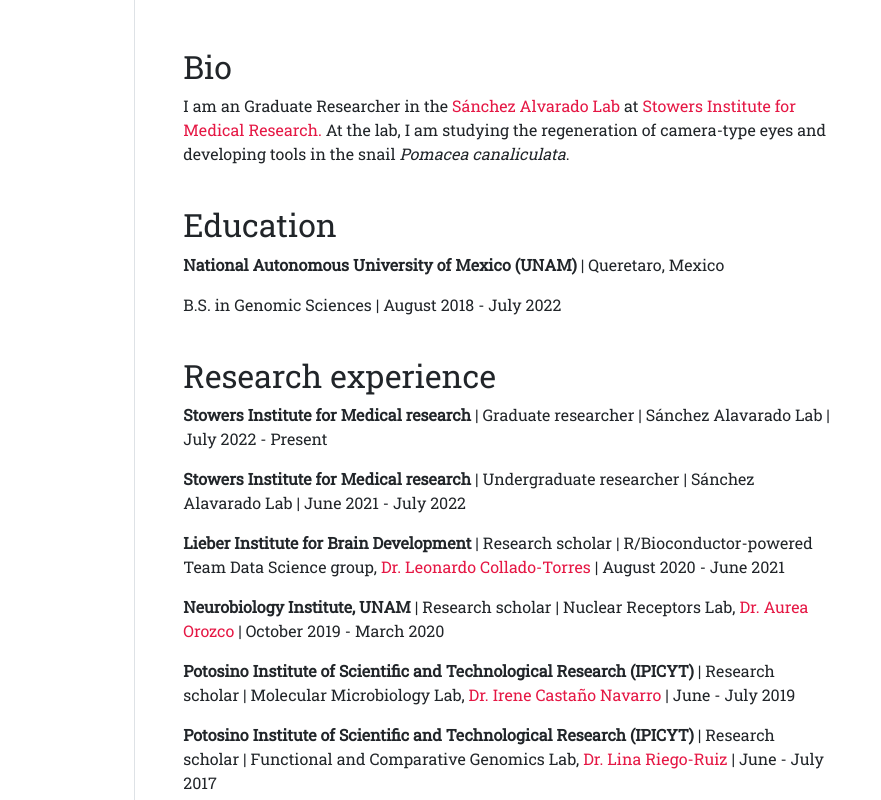
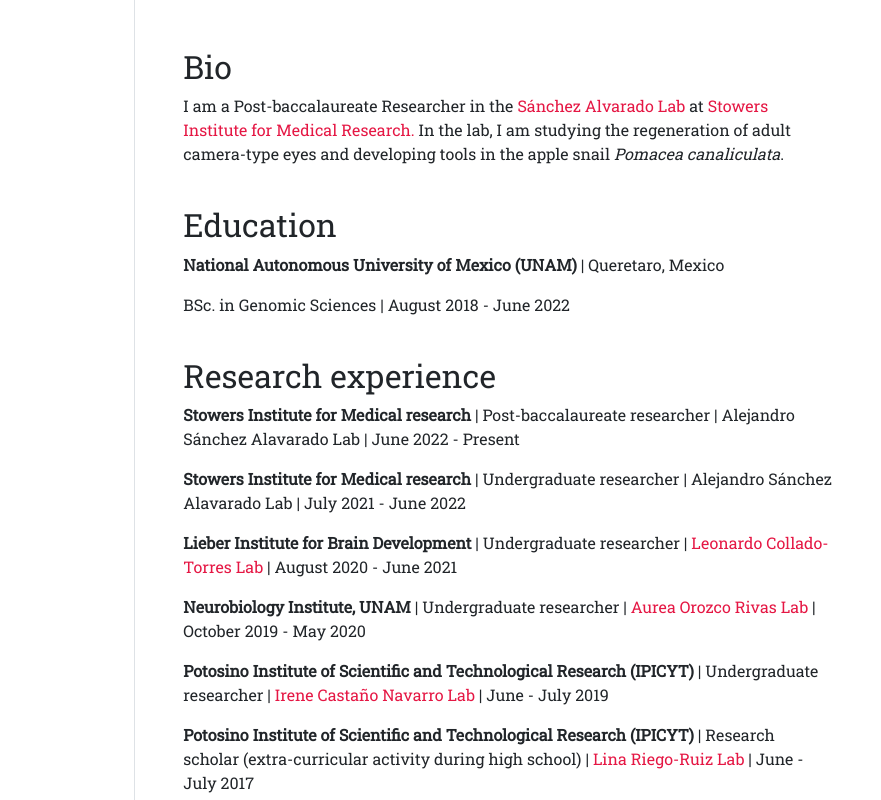
Before and after one commit to bpardo99/bpardo99.github.io, a plain HTML site: page index.html in a window 1280 px wide. Shown: the full height of the page, 399-1280 px from the left. Drawn offline with Linux system fonts and the light colour scheme.

Commit message:
modified graduate researcher and new pic

```diff
--- a/index.html
+++ b/index.html
@@ -50,7 +50,7 @@
                     </a>
                   </li>
                                     <li class="list-inline-item">
-                    <a href="mailto:bpardo@lcgej.unam.mx">
+                    <a href="mailto:bpardo@stowers.org">
                       <button type="button" class="btn btn-outline-dark mb-2">
                         Email
                       </button>
@@ -66,32 +66,32 @@
           <div class="my-5" id="content">
             <div id="bio" class="section level2">
             <h2>Bio</h2>
-            <p>I am an Graduate Researcher in the <a href="https://planaria.stowers.org"><span style="color:  #e51744;">Sánchez Alvarado Lab </span></a> at <a href="https://www.google.com/search?client=safari&amp;rls=en&amp;q=stowers+institute&amp;ie=UTF-8&amp;oe=UTF-8"><span style="color:#e51744;">Stowers Institute for Medical Research.</span></a> At the lab, I am studying the regeneration of camera-type eyes and developing tools in the snail <em>Pomacea canaliculata</em>. <br><br></p>
+            <p>I am a Post-baccalaureate Researcher in the <a href="https://planaria.stowers.org"><span style="color:  #e51744;">Sánchez Alvarado Lab </span></a> at <a href="https://www.google.com/search?client=safari&amp;rls=en&amp;q=stowers+institute&amp;ie=UTF-8&amp;oe=UTF-8"><span style="color:#e51744;">Stowers Institute for Medical Research.</span></a> In the lab, I am studying the regeneration of adult camera-type eyes and developing tools in the apple snail <em>Pomacea canaliculata</em>. <br><br></p>
             </div>
             <div id="education" class="section level2">
             <h2>Education</h2>
             <p><strong>National Autonomous University of Mexico (UNAM)</strong> | Queretaro, Mexico</p>
-            <p>B.S. in Genomic Sciences | August 2018 - July 2022 <br><br></p>
+            <p>BSc. in Genomic Sciences | August 2018 - June 2022 <br><br></p>
             </div>
             <div id="research-experience" class="section level2">
             <h2>Research experience</h2>
-            <p><strong>Stowers Institute for Medical research</strong> | Graduate researcher | Sánchez Alavarado Lab | July 2022 - Present</p>
-            <p><strong>Stowers Institute for Medical research</strong> | Undergraduate researcher | Sánchez Alavarado Lab | June 2021 - July 2022</p>
-            <p><strong>Lieber Institute for Brain Development</strong> | Research scholar | R/Bioconductor-powered Team Data Science group, <a href="http://lcolladotor.github.io"><span style="color:  #e51744;">Dr. Leonardo Collado-Torres</span></a> | August 2020 - June 2021</p>
-            <p><strong>Neurobiology Institute, UNAM</strong> | Research scholar | Nuclear Receptors Lab, <a href="http://www.maestria.inb.unam.mx/?product=orozco-rivas-aurea"><span style="color:  #e51744;">Dr. Aurea Orozco</span></a> | October 2019 - March 2020</p>
-            <p><strong>Potosino Institute of Scientific and Technological Research (IPICYT)</strong> | Research scholar | Molecular Microbiology Lab, <a href="https://www.ipicyt.edu.mx/curricular/IreneBeatrizCastañoNavarro"><span style="color:  #e51744;">Dr. Irene Castaño Navarro</span></a> | June - July 2019</p>
-            <p><strong>Potosino Institute of Scientific and Technological Research (IPICYT)</strong> | Research scholar | Functional and Comparative Genomics Lab, <a href="https://www.ipicyt.edu.mx/curricular/LinaRaquelRiegoRuiz"><span style="color:  #e51744;">Dr. Lina Riego-Ruiz</span></a> | June - July 2017 <br><br></p>
+            <p><strong>Stowers Institute for Medical research</strong> | Post-baccalaureate researcher | Alejandro Sánchez Alavarado Lab | June 2022 - Present</p>
+            <p><strong>Stowers Institute for Medical research</strong> | Undergraduate researcher | Alejandro Sánchez Alavarado Lab | July 2021 - June 2022</p>
+            <p><strong>Lieber Institute for Brain Development</strong> | Undergraduate researcher | <a href="http://lcolladotor.github.io"><span style="color:  #e51744;"> Leonardo Collado-Torres Lab</span></a> | August 2020 - June 2021</p>
+            <p><strong>Neurobiology Institute, UNAM</strong> | Undergraduate researcher | <a href="http://www.maestria.inb.unam.mx/?product=orozco-rivas-aurea"><span style="color:  #e51744;"> Aurea Orozco Rivas Lab</span></a> | October 2019 - May 2020</p>
+            <p><strong>Potosino Institute of Scientific and Technological Research (IPICYT)</strong> | Undergraduate researcher | <a href="https://www.ipicyt.edu.mx/curricular/IreneBeatrizCastañoNavarro"><span style="color:  #e51744;"> Irene Castaño Navarro Lab</span></a> | June - July 2019</p>
+            <p><strong>Potosino Institute of Scientific and Technological Research (IPICYT)</strong> | Research scholar (extra-curricular activity during high school) | <a href="https://www.ipicyt.edu.mx/curricular/LinaRaquelRiegoRuiz"><span style="color:  #e51744;"> Lina Riego-Ruiz Lab</span></a> | June - July 2017 <br><br></p>
             </div>
             <div id="publications" class="section level2">
             <h2>Publications</h2>
             <div id="research-papers" class="section level5">
             <h5>Research papers</h5>
-            <p>-Righelli, D., Weber, L. M., Crowell, H. L., <strong>Pardo, B.</strong>, Collado-Torres, L., Ghazanfar, S., Lun, A. T. L., Hicks, S. C., &amp; Risso, D. SpatialExperiment: infrastructure for spatially-resolved transcriptomics data in R using Bioconductor. <em>Bioinformatics</em>, Volume 38, Issue 11, Pages 3128–3131 (2022), <a href="https://doi.org/10.1093/bioinformatics/btac299"><span style="color:  #e51744;">doi.org/10.1093/bioinformatics/btac299</span></a></p>
-            <p>-<strong>Pardo, B.</strong>, Spangler, A., Weber, L.M., S.C., Paige, Hicks, S. C., Jaffe, A. E., Martinowich, K., Maynard, K. R., &amp; Collado-Torres, L. spatialLIBD: an R/Bioconductor package to visualize spatially-resolved transcriptomics data. <em>BMC Genomics</em> 23, 434 (2022). <a href="https://doi.org/10.1186/s12864-022-08601-w"><span style="color:  #e51744;">https://doi.org/10.1186/s12864-022-08601-w</span></a></p>
+            <p><strong>Pardo B</strong>, Spangler A, Weber L. M, Paige S.C, Hicks S. C, Jaffe A. E, Martinowich K, Maynard K. R, &amp; Collado-Torres L. spatialLIBD: an R/Bioconductor package to visualize spatially-resolved transcriptomics data. <em>BMC Genomics</em> 23, 434 (2022). <a href="https://doi.org/10.1186/s12864-022-08601-w"><span style="color:  #e51744;">https://doi.org/10.1186/s12864-022-08601-w</span></a></p>
+            <p>Righelli D, Weber L. M, Crowell H. L, <strong>Pardo B</strong>, Collado-Torres L, Ghazanfar S, Lun A. T. L, Hicks S. C, &amp; Risso D. SpatialExperiment: infrastructure for spatially-resolved transcriptomics data in R using Bioconductor. <em>Bioinformatics</em>, 38, 11 (2022). <a href="https://doi.org/10.1093/bioinformatics/btac299"><span style="color:  #e51744;">doi.org/10.1093/bioinformatics/btac299</span></a></p>
             </div>
             <div id="blog-posts" class="section level5">
             <h5>Blog posts</h5>
-            <p>-<strong>Pardo, B.</strong> (2020). Using VisiumExperiment at spatialLIBD package. LIBD rstats club. <a href="http://research.libd.org/rstatsclub/2020/11/06/using-visiumexperiment-at-spatiallibd-package/#.Yifuji1h3Mh"><span style="color:  #e51744;">Link</span></a></p>
+            <p><strong>Pardo, B.</strong>. Using VisiumExperiment at spatialLIBD package. <em>LIBD rstats club</em> (2020). <a href="http://research.libd.org/rstatsclub/2020/11/06/using-visiumexperiment-at-spatiallibd-package/#.Yifuji1h3Mh"><span style="color:  #e51744;">Link</span></a></p>
             </div>
             </div>
           </div>
@@ -124,7 +124,7 @@
                       GitHub
                     </button>
                   </a>
-                                    <a href="mailto:bpardo@lcgej.unam.mx">
+                                    <a href="mailto:bpardo@stowers.org">
                     <button type="button" class="list-group-item list-group-item-action my-1 rounded">
                       Email
                     </button>
@@ -135,32 +135,32 @@
             <div class="p pt-4 px-5">
               <div id="bio" class="section level2">
               <h2>Bio</h2>
-              <p>I am an Graduate Researcher in the <a href="https://planaria.stowers.org"><span style="color:  #e51744;">Sánchez Alvarado Lab </span></a> at <a href="https://www.google.com/search?client=safari&amp;rls=en&amp;q=stowers+institute&amp;ie=UTF-8&amp;oe=UTF-8"><span style="color:#e51744;">Stowers Institute for Medical Research.</span></a> At the lab, I am studying the regeneration of camera-type eyes and developing tools in the snail <em>Pomacea canaliculata</em>. <br><br></p>
+              <p>I am a Post-baccalaureate Researcher in the <a href="https://planaria.stowers.org"><span style="color:  #e51744;">Sánchez Alvarado Lab </span></a> at <a href="https://www.google.com/search?client=safari&amp;rls=en&amp;q=stowers+institute&amp;ie=UTF-8&amp;oe=UTF-8"><span style="color:#e51744;">Stowers Institute for Medical Research.</span></a> In the lab, I am studying the regeneration of adult camera-type eyes and developing tools in the apple snail <em>Pomacea canaliculata</em>. <br><br></p>
               </div>
               <div id="education" class="section level2">
               <h2>Education</h2>
               <p><strong>National Autonomous University of Mexico (UNAM)</strong> | Queretaro, Mexico</p>
-              <p>B.S. in Genomic Sciences | August 2018 - July 2022 <br><br></p>
+              <p>BSc. in Genomic Sciences | August 2018 - June 2022 <br><br></p>
               </div>
               <div id="research-experience" class="section level2">
               <h2>Research experience</h2>
-              <p><strong>Stowers Institute for Medical research</strong> | Graduate researcher | Sánchez Alavarado Lab | July 2022 - Present</p>
-              <p><strong>Stowers Institute for Medical research</strong> | Undergraduate researcher | Sánchez Alavarado Lab | June 2021 - July 2022</p>
-              <p><strong>Lieber Institute for Brain Development</strong> | Research scholar | R/Bioconductor-powered Team Data Science group, <a href="http://lcolladotor.github.io"><span style="color:  #e51744;">Dr. Leonardo Collado-Torres</span></a> | August 2020 - June 2021</p>
-              <p><strong>Neurobiology Institute, UNAM</strong> | Research scholar | Nuclear Receptors Lab, <a href="http://www.maestria.inb.unam.mx/?product=orozco-rivas-aurea"><span style="color:  #e51744;">Dr. Aurea Orozco</span></a> | October 2019 - March 2020</p>
-              <p><strong>Potosino Institute of Scientific and Technological Research (IPICYT)</strong> | Research scholar | Molecular Microbiology Lab, <a href="https://www.ipicyt.edu.mx/curricular/IreneBeatrizCastañoNavarro"><span style="color:  #e51744;">Dr. Irene Castaño Navarro</span></a> | June - July 2019</p>
-              <p><strong>Potosino Institute of Scientific and Technological Research (IPICYT)</strong> | Research scholar | Functional and Comparative Genomics Lab, <a href="https://www.ipicyt.edu.mx/curricular/LinaRaquelRiegoRuiz"><span style="color:  #e51744;">Dr. Lina Riego-Ruiz</span></a> | June - July 2017 <br><br></p>
+              <p><strong>Stowers Institute for Medical research</strong> | Post-baccalaureate researcher | Alejandro Sánchez Alavarado Lab | June 2022 - Present</p>
+              <p><strong>Stowers Institute for Medical research</strong> | Undergraduate researcher | Alejandro Sánchez Alavarado Lab | July 2021 - June 2022</p>
+              <p><strong>Lieber Institute for Brain Development</strong> | Undergraduate researcher | <a href="http://lcolladotor.github.io"><span style="color:  #e51744;"> Leonardo Collado-Torres Lab</span></a> | August 2020 - June 2021</p>
+              <p><strong>Neurobiology Institute, UNAM</strong> | Undergraduate researcher | <a href="http://www.maestria.inb.unam.mx/?product=orozco-rivas-aurea"><span style="color:  #e51744;"> Aurea Orozco Rivas Lab</span></a> | October 2019 - May 2020</p>
+              <p><strong>Potosino Institute of Scientific and Technological Research (IPICYT)</strong> | Undergraduate researcher | <a href="https://www.ipicyt.edu.mx/curricular/IreneBeatrizCastañoNavarro"><span style="color:  #e51744;"> Irene Castaño Navarro Lab</span></a> | June - July 2019</p>
+              <p><strong>Potosino Institute of Scientific and Technological Research (IPICYT)</strong> | Research scholar (extra-curricular activity during high school) | <a href="https://www.ipicyt.edu.mx/curricular/LinaRaquelRiegoRuiz"><span style="color:  #e51744;"> Lina Riego-Ruiz Lab</span></a> | June - July 2017 <br><br></p>
               </div>
               <div id="publications" class="section level2">
               <h2>Publications</h2>
               <div id="research-papers" class="section level5">
               <h5>Research papers</h5>
-              <p>-Righelli, D., Weber, L. M., Crowell, H. L., <strong>Pardo, B.</strong>, Collado-Torres, L., Ghazanfar, S., Lun, A. T. L., Hicks, S. C., &amp; Risso, D. SpatialExperiment: infrastructure for spatially-resolved transcriptomics data in R using Bioconductor. <em>Bioinformatics</em>, Volume 38, Issue 11, Pages 3128–3131 (2022), <a href="https://doi.org/10.1093/bioinformatics/btac299"><span style="color:  #e51744;">doi.org/10.1093/bioinformatics/btac299</span></a></p>
-              <p>-<strong>Pardo, B.</strong>, Spangler, A., Weber, L.M., S.C., Paige, Hicks, S. C., Jaffe, A. E., Martinowich, K., Maynard, K. R., &amp; Collado-Torres, L. spatialLIBD: an R/Bioconductor package to visualize spatially-resolved transcriptomics data. <em>BMC Genomics</em> 23, 434 (2022). <a href="https://doi.org/10.1186/s12864-022-08601-w"><span style="color:  #e51744;">https://doi.org/10.1186/s12864-022-08601-w</span></a></p>
+              <p><strong>Pardo B</strong>, Spangler A, Weber L. M, Paige S.C, Hicks S. C, Jaffe A. E, Martinowich K, Maynard K. R, &amp; Collado-Torres L. spatialLIBD: an R/Bioconductor package to visualize spatially-resolved transcriptomics data. <em>BMC Genomics</em> 23, 434 (2022). <a href="https://doi.org/10.1186/s12864-022-08601-w"><span style="color:  #e51744;">https://doi.org/10.1186/s12864-022-08601-w</span></a></p>
+              <p>Righelli D, Weber L. M, Crowell H. L, <strong>Pardo B</strong>, Collado-Torres L, Ghazanfar S, Lun A. T. L, Hicks S. C, &amp; Risso D. SpatialExperiment: infrastructure for spatially-resolved transcriptomics data in R using Bioconductor. <em>Bioinformatics</em>, 38, 11 (2022). <a href="https://doi.org/10.1093/bioinformatics/btac299"><span style="color:  #e51744;">doi.org/10.1093/bioinformatics/btac299</span></a></p>
               </div>
               <div id="blog-posts" class="section level5">
               <h5>Blog posts</h5>
-              <p>-<strong>Pardo, B.</strong> (2020). Using VisiumExperiment at spatialLIBD package. LIBD rstats club. <a href="http://research.libd.org/rstatsclub/2020/11/06/using-visiumexperiment-at-spatiallibd-package/#.Yifuji1h3Mh"><span style="color:  #e51744;">Link</span></a></p>
+              <p><strong>Pardo, B.</strong>. Using VisiumExperiment at spatialLIBD package. <em>LIBD rstats club</em> (2020). <a href="http://research.libd.org/rstatsclub/2020/11/06/using-visiumexperiment-at-spatiallibd-package/#.Yifuji1h3Mh"><span style="color:  #e51744;">Link</span></a></p>
               </div>
               </div>
             </div>
```
Also changed, not shown: brenda.jpeg.
